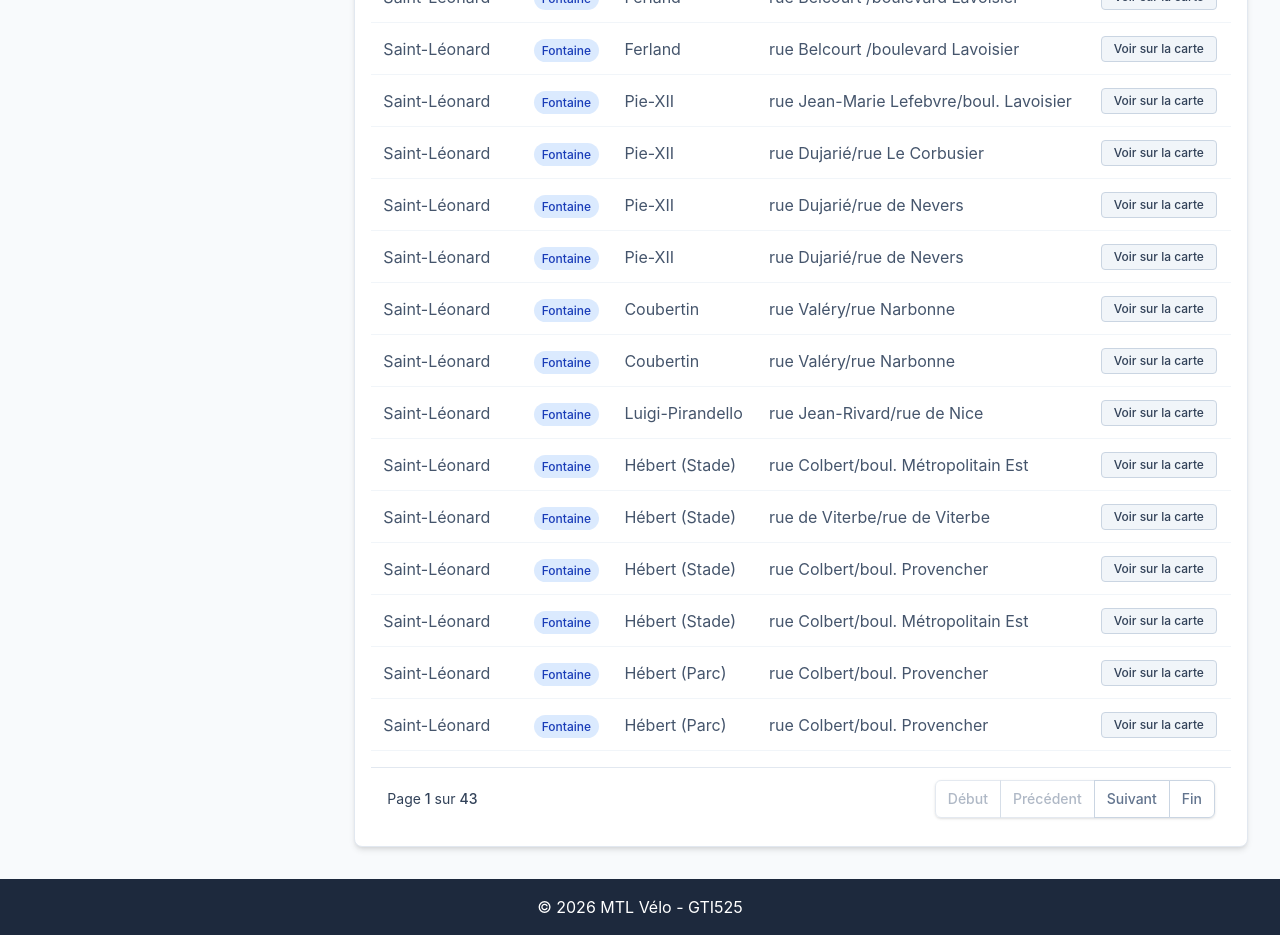
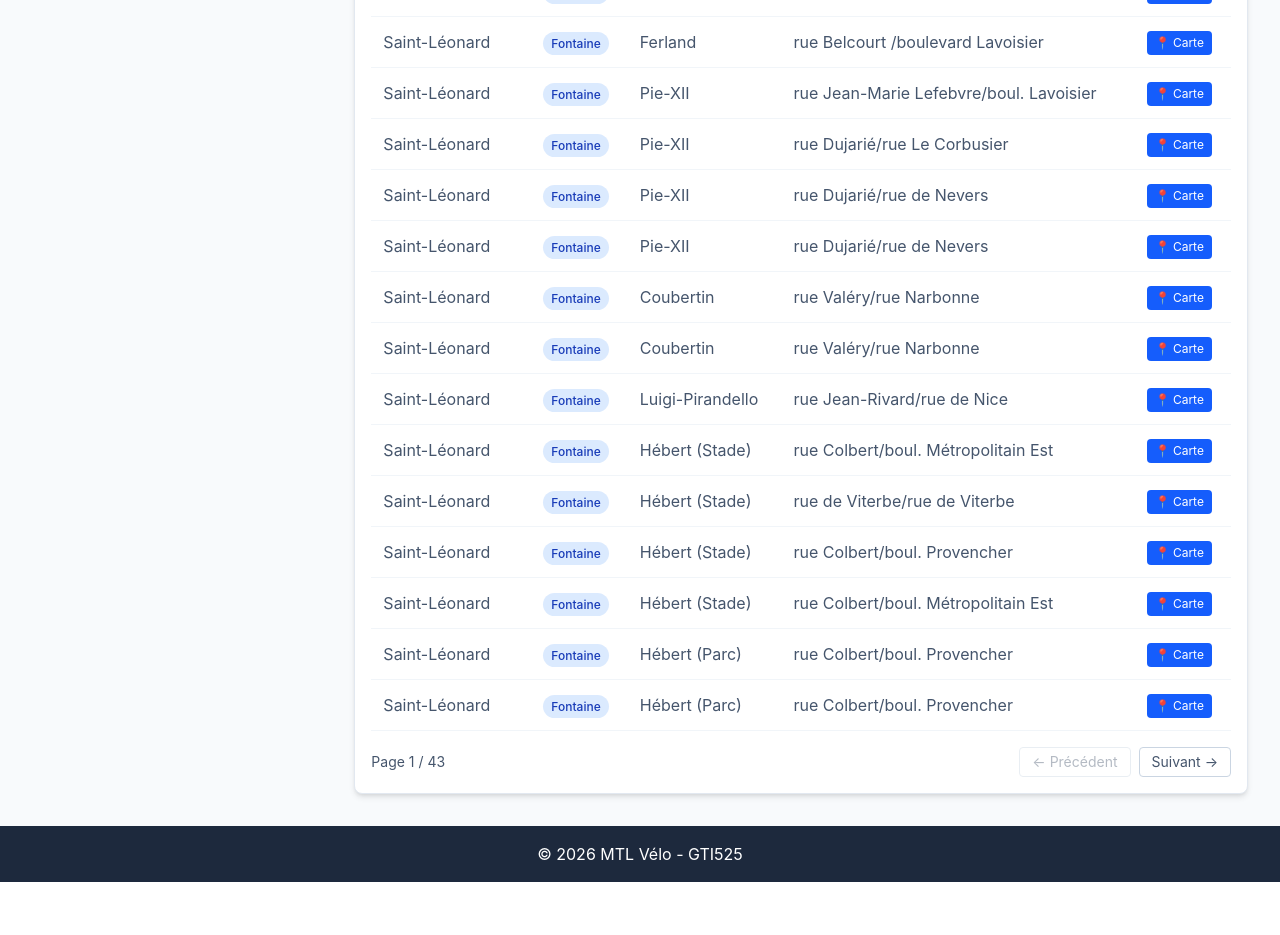
Before and after one commit to ramo2k/gti525-labo, a React (Vite) app in the folder mtl-velo/: page /poi in a window 1280 px wide. Shown: the part 500-1435 px from the top of the page. After the commit the page ends 1382 px from the top, so only its background shows below. Built offline with nearby package versions, Linux system fonts and the light colour scheme.

Commit message:
[IA] modification du code pour le simplifier et complétion du document de démarche

```diff
--- a/mtl-velo/src/pages/POI.jsx
+++ b/mtl-velo/src/pages/POI.jsx
@@ -1,30 +1,28 @@
-import { useState, useMemo, useEffect } from 'react';
+import { useState, useMemo } from 'react';
 import { useCSV } from '../hooks/useCSV';
 import { useSort } from '../hooks/useSort';
 import PageLayout from '../components/PageLayout';
 import DataTable from '../components/DataTable';
+
+const PAGE_SIZE = 20; // Limite d'affichage par page
+
+// Ouvre OpenStreetMap à la position donnée
+const openMap = (lat, lng) => {
+  window.open(`https://www.openstreetmap.org/?mlat=${lat}&mlon=${lng}&zoom=17`, '_blank');
+};
 
 const POI = () => {
   const { data, loading } = useCSV('/data/poi.csv');
   const { data: territoiresData } = useCSV('/data/territoires.csv', { header: false });
 
   const [arrondissement, setArrondissement] = useState('');
-
-  // T2.5 : États nécessaires pour la pagination
-  const [currentPage, setCurrentPage] = useState(1);
-  const itemsPerPage = 20;
+  const [page, setPage] = useState(1); // Page courante
 
   const territoires = useMemo(() => {
     if (!territoiresData) return [];
     return territoiresData.map(row => row[0]).sort();
   }, [territoiresData]);
 
-  // Sécurité T2.5 : Si on change de filtre, on revient automatiquement à la page 1
-  useEffect(() => {
-    setCurrentPage(1);
-  }, [arrondissement]);
-
-  // Filtre par arrondissement
   const filteredData = useMemo(() => {
     let result = data;
     if (arrondissement) {
@@ -35,16 +33,16 @@ const POI = () => {
 
   const { items: sortedData, requestSort, sortConfig } = useSort(filteredData);
 
-  // T2.5 : Tronquer les données triées pour n'afficher que le segment de la page active
-  const paginatedData = useMemo(() => {
-    const startIndex = (currentPage - 1) * itemsPerPage;
-    return sortedData.slice(startIndex, startIndex + itemsPerPage);
-  }, [sortedData, currentPage]);
+  // Pagination : tranche de PAGE_SIZE éléments
+  const totalPages = Math.ceil(sortedData.length / PAGE_SIZE);
+  const pagedData = sortedData.slice((page - 1) * PAGE_SIZE, page * PAGE_SIZE);
 
-  // Calcul du nombre total de pages nécessaires
-  const totalPages = Math.ceil(sortedData.length / itemsPerPage);
+  // Réinitialiser la page lors d'un changement de filtre
+  const handleArrondissementChange = (e) => {
+    setArrondissement(e.target.value);
+    setPage(1);
+  };
 
-  // T2.4 & T2.5 : Configuration des colonnes
   const columns = [
     { key: 'Arrondissement', label: 'Arrondissement' },
     {
@@ -54,37 +52,19 @@ const POI = () => {
     },
     { key: 'Nom_parc_lieu', label: 'Nom du lieu' },
     { key: 'Intersection', label: 'Adresse' },
+    // Bouton carte — utilise Latitude/Longitude si dispo, sinon masqué
     {
-      key: 'actions',
+      key: '_carte',
       label: 'Carte',
-      // T2.4 : On reçoit l'objet complet "item" de la ligne pour extraire ses coordonnées
-      render: (item) => {
-        // NOTE : Vérifiez bien la casse exacte des colonnes de coordonnées dans votre fichier poi.csv
-        // (Exemples fréquents : Latitude/Longitude, lat/lng, ou X/Y)
-        const lat = item.Latitude || item.latitude;
-        const lon = item.Longitude || item.longitude;
-
-        if (!lat || !lon) {
-          return <span className="text-slate-400 text-xs italic">Non disponible</span>;
-        }
-
-        // URL OpenStreetMap configurée avec un marqueur (mlat/mlon) et un niveau de zoom à 17
-        const mapUrl = `https://www.openstreetmap.org/?mlat=${lat}&mlon=${lon}#map=17/${lat}/${lon}`;
-
-        // Alternative Google Maps (si vous préférez) :
-        // const mapUrl = `https://www.google.com/maps/search/?api=1&query=${lat},${lon}`;
-
-        return (
-          <a
-            href={mapUrl}
-            target="_blank"
-            rel="noopener noreferrer"
-            className="inline-block px-3 py-1 bg-slate-100 hover:bg-slate-200 border border-slate-300 text-slate-700 text-xs font-medium rounded transition-colors duration-150"
-          >
-            Voir sur la carte
-          </a>
-        );
-      }
+      render: (row) => row.Latitude && row.Longitude ? (
+        <button
+          onClick={() => openMap(row.Latitude, row.Longitude)}
+          className="px-2 py-1 text-xs rounded bg-blue-600 text-white hover:bg-blue-700"
+          title="Voir sur OpenStreetMap"
+        >
+          📍 Carte
+        </button>
+      ) : null
     }
   ];
 
@@ -94,7 +74,7 @@ const POI = () => {
       <select
         className="w-full border border-slate-300 rounded-md px-3 py-2 focus:outline-none focus:ring-2 focus:ring-mtl-primaire bg-white"
         value={arrondissement}
-        onChange={(e) => setArrondissement(e.target.value)}
+        onChange={handleArrondissementChange}
       >
         <option value="">Tous les arrondissements</option>
         {territoires.map((terr, idx) => (
@@ -106,76 +86,35 @@ const POI = () => {
 
   return (
     <PageLayout title="Points d'intérêt" itemTotal={sortedData.length} filters={filters}>
-      {loading ? (
-        <p className="text-slate-500">Chargement des données...</p>
-      ) : (
+      {loading ? <p className="text-slate-500">Chargement des données...</p> : (
         <>
-          {/* T2.5 : On envoie les données paginées (20 max) au lieu du tableau complet */}
           <DataTable
             columns={columns}
-            data={paginatedData}
+            data={pagedData} // On passe seulement la page courante
             requestSort={requestSort}
             sortConfig={sortConfig}
             emptyMessage="Aucun point d'intérêt trouvé pour cet arrondissement."
           />
 
-          {/* T2.5 : Interface utilisateur de la pagination (s'affiche uniquement si plusieurs pages) */}
+          {/* Contrôles de pagination */}
           {totalPages > 1 && (
-            <div className="flex items-center justify-between border-t border-slate-200 bg-white px-4 py-3 mt-4">
-              <div className="flex flex-1 justify-between sm:hidden">
+            <div className="flex items-center justify-between mt-4 text-sm text-slate-600">
+              <span>Page {page} / {totalPages}</span>
+              <div className="flex gap-2">
                 <button
-                  disabled={currentPage === 1}
-                  onClick={() => setCurrentPage(prev => Math.max(prev - 1, 1))}
-                  className="px-4 py-2 border border-slate-300 text-sm font-medium rounded-md text-slate-700 bg-white hover:bg-slate-50 disabled:opacity-50"
+                  onClick={() => setPage(p => Math.max(1, p - 1))}
+                  disabled={page === 1}
+                  className="px-3 py-1 rounded border border-slate-300 disabled:opacity-40 hover:bg-slate-100"
                 >
-                  Précédent
+                  ← Précédent
                 </button>
                 <button
-                  disabled={currentPage === totalPages}
-                  onClick={() => setCurrentPage(prev => Math.min(prev + 1, totalPages))}
-                  className="ml-3 px-4 py-2 border border-slate-300 text-sm font-medium rounded-md text-slate-700 bg-white hover:bg-slate-50 disabled:opacity-50"
+                  onClick={() => setPage(p => Math.min(totalPages, p + 1))}
+                  disabled={page === totalPages}
+                  className="px-3 py-1 rounded border border-slate-300 disabled:opacity-40 hover:bg-slate-100"
                 >
-                  Suivant
+                  Suivant →
                 </button>
-              </div>
-              <div className="hidden sm:flex sm:flex-1 sm:items-center sm:justify-between">
-                <div>
-                  <p className="text-sm text-slate-700">
-                    Page <span className="font-medium">{currentPage}</span> sur <span className="font-medium">{totalPages}</span>
-                  </p>
-                </div>
-                <div>
-                  <nav className="inline-flex -space-x-px rounded-md shadow-sm" aria-label="Pagination">
-                    <button
-                      disabled={currentPage === 1}
-                      onClick={() => setCurrentPage(1)}
-                      className="px-3 py-2 border border-slate-300 bg-white text-sm font-medium text-slate-500 rounded-l-md hover:bg-slate-50 disabled:opacity-50"
-                    >
-                      Début
-                    </button>
-                    <button
-                      disabled={currentPage === 1}
-                      onClick={() => setCurrentPage(prev => Math.max(prev - 1, 1))}
-                      className="px-3 py-2 border border-slate-300 bg-white text-sm font-medium text-slate-500 hover:bg-slate-50 disabled:opacity-50"
-                    >
-                      Précédent
-                    </button>
-                    <button
-                      disabled={currentPage === totalPages}
-                      onClick={() => setCurrentPage(prev => Math.min(prev + 1, totalPages))}
-                      className="px-3 py-2 border border-slate-300 bg-white text-sm font-medium text-slate-500 hover:bg-slate-50 disabled:opacity-50"
-                    >
-                      Suivant
-                    </button>
-                    <button
-                      disabled={currentPage === totalPages}
-                      onClick={() => setCurrentPage(totalPages)}
-                      className="px-3 py-2 border border-slate-300 bg-white text-sm font-medium text-slate-500 rounded-r-md hover:bg-slate-50 disabled:opacity-50"
-                    >
-                      Fin
-                    </button>
-                  </nav>
-                </div>
               </div>
             </div>
           )}
--- a/mtl-velo/src/pages/Reseau.jsx
+++ b/mtl-velo/src/pages/Reseau.jsx
@@ -1,80 +1,78 @@
 import { useState, useEffect, useMemo } from 'react';
 import PageLayout from '../components/PageLayout';
 
-const Reseau = () => {
-  const [geojsonData, setGeojsonData] = useState(null);
+// Calcule la distance en km entre deux points GPS (formule de Haversine)
+const haversineKm = (coord1, coord2) => {
+  const R = 6371;
+  const toRad = deg => deg * Math.PI / 180;
+  const dLat = toRad(coord2[1] - coord1[1]);
+  const dLon = toRad(coord2[0] - coord1[0]);
+  const a =
+    Math.sin(dLat / 2) ** 2 +
+    Math.cos(toRad(coord1[1])) * Math.cos(toRad(coord2[1])) *
+    Math.sin(dLon / 2) ** 2;
+  return R * 2 * Math.atan2(Math.sqrt(a), Math.sqrt(1 - a));
+};
+
+// Calcule la longueur en km d'une LineString ou MultiLineString
+const lineLength = (geometry) => {
+  if (geometry.type === 'LineString') {
+    return geometry.coordinates.reduce((sum, coord, i, arr) =>
+      i === 0 ? 0 : sum + haversineKm(arr[i - 1], coord), 0);
+  }
+  if (geometry.type === 'MultiLineString') {
+    return geometry.coordinates.reduce((total, line) =>
+      total + line.reduce((sum, coord, i, arr) =>
+        i === 0 ? 0 : sum + haversineKm(arr[i - 1], coord), 0), 0);
+  }
+  return 0;
+};
+
+const ReseauCyclable = () => {
+  const [geoJson, setGeoJson] = useState(null);
   const [loading, setLoading] = useState(true);
 
-  // Chargement du fichier GeoJSON statique
   useEffect(() => {
     fetch('/data/reseau_cyclable.geojson')
-      .then((response) => {
-        if (!response.ok) {
-          throw new Error("Impossible de charger les données géographiques");
-        }
-        return response.json();
-      })
-      .then((data) => {
-        setGeojsonData(data);
-        setLoading(false);
-      })
-      .catch((error) => {
-        console.error("Erreur d'acquisition du réseau cyclable:", error);
-        setLoading(false);
-      });
+      .then(res => res.json())
+      .then(data => { setGeoJson(data); setLoading(false); })
+      .catch(err => { console.error(err); setLoading(false); });
   }, []);
 
-  // T2.6 : Analyse et calculs mathématiques à partir du contenu GeoJSON
+  // Calcul des stats : nombre de pistes et longueur totale
   const stats = useMemo(() => {
-    if (!geojsonData || !geojsonData.features) {
-      return { totalPistes: 0, longueurTotaleKm: '0.00' };
-    }
-
-    // Le nombre de pistes correspond au nombre d'objets géométriques (features)
-    const totalPistes = geojsonData.features.length;
-
-    // Calcul cumulé des distances
-    const longueurCumuleeUniteOrigine = geojsonData.features.reduce((sum, feature) => {
-      // NOTE : Repérez la clé exacte de distance dans les propriétés de votre geojson (souvent 'LONGUEUR' ou 'longueur')
-      const longueurSegment = feature.properties?.LONGUEUR || feature.properties?.longueur || 0;
-      return sum + Number(longueurSegment);
-    }, 0);
-
-    // Conversion : Les fichiers de la ville de Montréal expriment généralement les mesures en mètres.
-    // Si votre fichier exprime déjà les données en kilomètres, retirez simplement la division par 1000.
-    const longueurTotaleKm = (longueurCumuleeUniteOrigine / 1000).toFixed(2);
-
-    return { totalPistes, longueurTotaleKm };
-  }, [geojsonData]);
+    if (!geoJson) return null;
+    const features = geoJson.features ?? [];
+    const totalPistes = features.length;
+    const totalKm = features.reduce((sum, f) => sum + lineLength(f.geometry), 0);
+    return { totalPistes, totalKm: totalKm.toFixed(1) };
+  }, [geoJson]);
 
   return (
     <PageLayout title="Réseau cyclable">
       {loading ? (
-        <p className="text-slate-500">Calcul et chargement des infrastructures de transport...</p>
+        <p className="text-slate-500 animate-pulse">Chargement du réseau cyclable...</p>
       ) : (
-        <div className="space-y-6">
-          <p className="text-slate-600">
-            Voici un aperçu global des infrastructures cyclables répertoriées sur le territoire de la Ville de Montréal.
-          </p>
+        <>
+          {/* Bandeau de statistiques */}
+          {stats && (
+            <div className="flex gap-4 mb-6">
+              <div className="flex-1 bg-white rounded-lg border border-slate-200 p-4 text-center shadow-sm">
+                <p className="text-3xl font-bold text-mtl-primaire">{stats.totalPistes.toLocaleString('fr-CA')}</p>
+                <p className="text-sm text-slate-500 mt-1">Pistes cyclables</p>
+              </div>
+              <div className="flex-1 bg-white rounded-lg border border-slate-200 p-4 text-center shadow-sm">
+                <p className="text-3xl font-bold text-mtl-primaire">{Number(stats.totalKm).toLocaleString('fr-CA')} km</p>
+                <p className="text-sm text-slate-500 mt-1">Longueur totale</p>
+              </div>
+            </div>
+          )}
 
-          {/* Grille d'affichage des statistiques clés */}
-          <div className="grid grid-cols-1 sm:grid-cols-2 gap-6 my-4">
-            <div className="bg-slate-50 p-6 rounded-xl border border-slate-200 shadow-sm text-center">
-              <h3 className="text-sm font-semibold text-slate-500 uppercase tracking-wider">Segments de pistes</h3>
-              <p className="mt-2 text-5xl font-black text-slate-800">{stats.totalPistes}</p>
-            </div>
-
-            <div className="bg-slate-50 p-6 rounded-xl border border-slate-200 shadow-sm text-center">
-              <h3 className="text-sm font-semibold text-slate-500 uppercase tracking-wider">Longueur cumulée</h3>
-              <p className="mt-2 text-5xl font-black text-slate-800">
-                {stats.longueurTotaleKm} <span className="text-2xl font-bold text-slate-500">km</span>
-              </p>
-            </div>
-          </div>
-        </div>
+          {/* Reste du contenu existant de la page ici */}
+        </>
       )}
     </PageLayout>
   );
 };
 
-export default Reseau;
+export default ReseauCyclable;
--- a/mtl-velo/src/pages/Statistiques.jsx
+++ b/mtl-velo/src/pages/Statistiques.jsx
@@ -36,6 +36,11 @@ const getArrondissement = (lat, lng, geojsonData) => {
   return "Inconnu";
 };
 
+// Ouvre OpenStreetMap à la position donnée
+const openMap = (lat, lng) => {
+  window.open(`https://www.openstreetmap.org/?mlat=${lat}&mlon=${lng}&zoom=17`, '_blank');
+};
+
 const Statistiques = () => {
   const { data: compteursData, loading: loadingCSV } = useCSV('/data/compteurs.csv');
   const { data: territoiresData } = useCSV('/data/territoires.csv', { header: false });
@@ -44,21 +49,12 @@ const Statistiques = () => {
   const [search, setSearch] = useState('');
   const [arrondissement, setArrondissement] = useState('');
 
-  // T2.5 : États de la pagination
-  const [currentPage, setCurrentPage] = useState(1);
-  const itemsPerPage = 20;
-
   useEffect(() => {
     fetch('/data/territoires.geojson')
       .then(response => response.json())
       .then(data => setGeoJson(data))
       .catch(error => console.error("Erreur de chargement du GeoJSON:", error));
   }, []);
-
-  // T2.5 : Réinitialiser à la page 1 si on fait une recherche ou change de filtre
-  useEffect(() => {
-    setCurrentPage(1);
-  }, [search, arrondissement]);
 
   const territoires = useMemo(() => {
     if (!territoiresData) return [];
@@ -75,29 +71,17 @@ const Statistiques = () => {
 
   const filteredData = useMemo(() => {
     let result = compteursEnrichis;
-
     if (search) {
       result = result.filter(item => item.Nom?.toLowerCase().includes(search.toLowerCase()));
     }
-
     if (arrondissement) {
       result = result.filter(item => item.Arrondissement === arrondissement);
     }
-
     return result;
   }, [compteursEnrichis, search, arrondissement]);
 
   const { items: sortedData, requestSort, sortConfig } = useSort(filteredData);
 
-  // T2.5 : Découpage des données selon la page active
-  const paginatedData = useMemo(() => {
-    const startIndex = (currentPage - 1) * itemsPerPage;
-    return sortedData.slice(startIndex, startIndex + itemsPerPage);
-  }, [sortedData, currentPage]);
-
-  const totalPages = Math.ceil(sortedData.length / itemsPerPage);
-
-  // T2.4 : Ajout de la colonne "Carte"
   const columns = [
     { key: 'ID', label: 'ID' },
     { key: 'Nom', label: 'Nom' },
@@ -112,32 +96,19 @@ const Statistiques = () => {
     },
     { key: 'Annee_implante', label: "Année" },
     { key: 'Arrondissement', label: "Arrondissement" },
+    // Bouton carte — Latitude/Longitude proviennent directement du CSV
     {
-      key: 'actions',
+      key: '_carte',
       label: 'Carte',
-      sortable: false, // Empêche de trier sur la colonne des boutons
-      render: (row) => {
-        // Extraction des coordonnées pour générer le lien
-        const lat = row.Latitude || row.latitude;
-        const lon = row.Longitude || row.longitude;
-
-        if (!lat || !lon) {
-          return <span className="text-slate-400 text-xs italic">N/A</span>;
-        }
-
-        const mapUrl = `https://www.openstreetmap.org/?mlat=${lat}&mlon=${lon}#map=17/${lat}/${lon}`;
-
-        return (
-          <a
-            href={mapUrl}
-            target="_blank"
-            rel="noopener noreferrer"
-            className="inline-block px-3 py-1 bg-slate-100 hover:bg-slate-200 border border-slate-300 text-slate-700 text-xs font-medium rounded transition-colors duration-150"
-          >
-            Voir sur la carte
-          </a>
-        );
-      }
+      render: (row) => row.Latitude && row.Longitude ? (
+        <button
+          onClick={() => openMap(row.Latitude, row.Longitude)}
+          className="px-2 py-1 text-xs rounded bg-blue-600 text-white hover:bg-blue-700"
+          title="Voir sur OpenStreetMap"
+        >
+          📍 Carte
+        </button>
+      ) : null
     }
   ];
 
@@ -173,80 +144,8 @@ const Statistiques = () => {
 
   return (
     <PageLayout title="Compteurs vélo" itemTotal={sortedData.length} filters={filters}>
-      {isLoading ? (
-        <p className="text-slate-500 animate-pulse">Chargement et calcul des arrondissements en cours...</p>
-      ) : (
-        <>
-          {/* T2.5 : On affiche paginatedData plutôt que sortedData */}
-          <DataTable
-            columns={columns}
-            data={paginatedData}
-            requestSort={requestSort}
-            sortConfig={sortConfig}
-            emptyMessage="Aucun compteur trouvé."
-          />
-
-          {/* T2.5 : Interface de pagination */}
-          {totalPages > 1 && (
-            <div className="flex items-center justify-between border-t border-slate-200 bg-white px-4 py-3 mt-4">
-              <div className="flex flex-1 justify-between sm:hidden">
-                <button
-                  disabled={currentPage === 1}
-                  onClick={() => setCurrentPage(prev => Math.max(prev - 1, 1))}
-                  className="px-4 py-2 border border-slate-300 text-sm font-medium rounded-md text-slate-700 bg-white hover:bg-slate-50 disabled:opacity-50"
-                >
-                  Précédent
-                </button>
-                <button
-                  disabled={currentPage === totalPages}
-                  onClick={() => setCurrentPage(prev => Math.min(prev + 1, totalPages))}
-                  className="ml-3 px-4 py-2 border border-slate-300 text-sm font-medium rounded-md text-slate-700 bg-white hover:bg-slate-50 disabled:opacity-50"
-                >
-                  Suivant
-                </button>
-              </div>
-              <div className="hidden sm:flex sm:flex-1 sm:items-center sm:justify-between">
-                <div>
-                  <p className="text-sm text-slate-700">
-                    Page <span className="font-medium">{currentPage}</span> sur <span className="font-medium">{totalPages}</span>
-                  </p>
-                </div>
-                <div>
-                  <nav className="inline-flex -space-x-px rounded-md shadow-sm" aria-label="Pagination">
-                    <button
-                      disabled={currentPage === 1}
-                      onClick={() => setCurrentPage(1)}
-                      className="px-3 py-2 border border-slate-300 bg-white text-sm font-medium text-slate-500 rounded-l-md hover:bg-slate-50 disabled:opacity-50"
-                    >
-                      Début
-                    </button>
-                    <button
-                      disabled={currentPage === 1}
-                      onClick={() => setCurrentPage(prev => Math.max(prev - 1, 1))}
-                      className="px-3 py-2 border border-slate-300 bg-white text-sm font-medium text-slate-500 hover:bg-slate-50 disabled:opacity-50"
-                    >
-                      Précédent
-                    </button>
-                    <button
-                      disabled={currentPage === totalPages}
-                      onClick={() => setCurrentPage(prev => Math.min(prev + 1, totalPages))}
-                      className="px-3 py-2 border border-slate-300 bg-white text-sm font-medium text-slate-500 hover:bg-slate-50 disabled:opacity-50"
-                    >
-                      Suivant
-                    </button>
-                    <button
-                      disabled={currentPage === totalPages}
-                      onClick={() => setCurrentPage(totalPages)}
-                      className="px-3 py-2 border border-slate-300 bg-white text-sm font-medium text-slate-500 rounded-r-md hover:bg-slate-50 disabled:opacity-50"
-                    >
-                      Fin
-                    </button>
-                  </nav>
-                </div>
-              </div>
-            </div>
-          )}
-        </>
+      {isLoading ? <p className="text-slate-500 animate-pulse">Chargement et calcul des arrondissements en cours...</p> : (
+        <DataTable columns={columns} data={sortedData} requestSort={requestSort} sortConfig={sortConfig} emptyMessage="Aucun compteur trouvé." />
       )}
     </PageLayout>
   );
```
Also changed, not shown: 1 other file (tests, documents, lock files or other folders).
